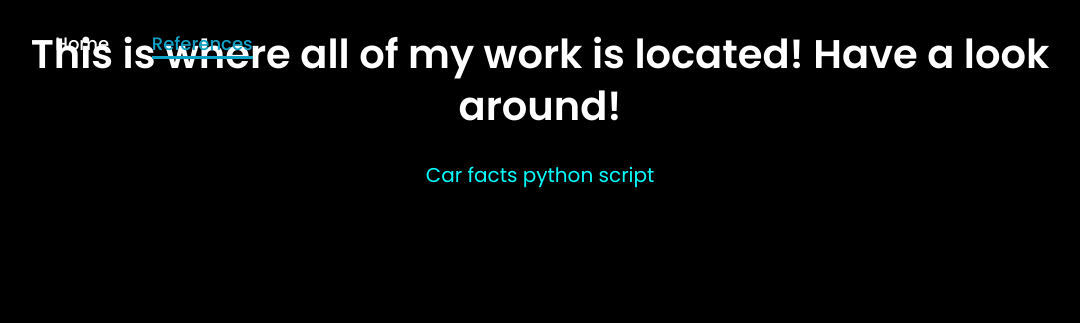
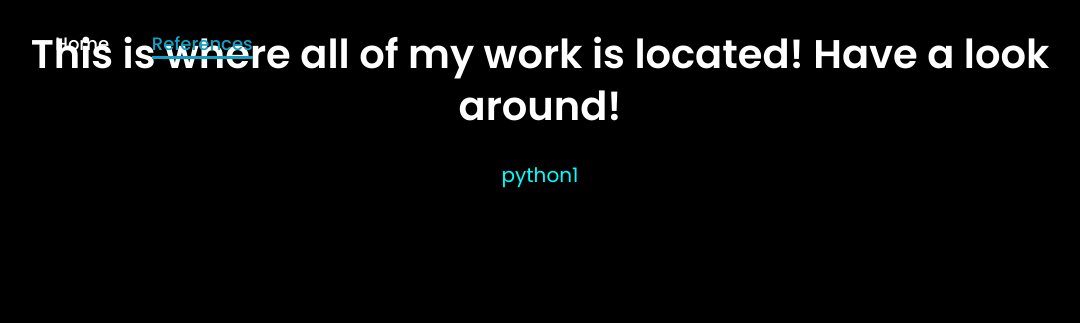
Before and after one commit to Stringtai/StringsPortfolio, a plain HTML site: page reference.html in a window 1280 px wide. Shown: the whole page, without its empty margins (100-1180 px from the left). Drawn offline with Linux system fonts and the light colour scheme.

Commit message:
Update reference.html

```diff
--- a/reference.html
+++ b/reference.html
@@ -24,7 +24,7 @@
     </section>
     <section class="Python-Videos">
         <div class="Python-videos-content">
-            <a href="https://youtu.be/jE0vpPpzgtY" target="_blank" class="video1-text" >Car facts python script</a>
+            <a href="https://youtu.be/jE0vpPpzgtY" target="_blank" class="video1-text" >python1</a>
             <a href="" target="blank" class="video2-text"> </a>
         </div>
     </section>
```
